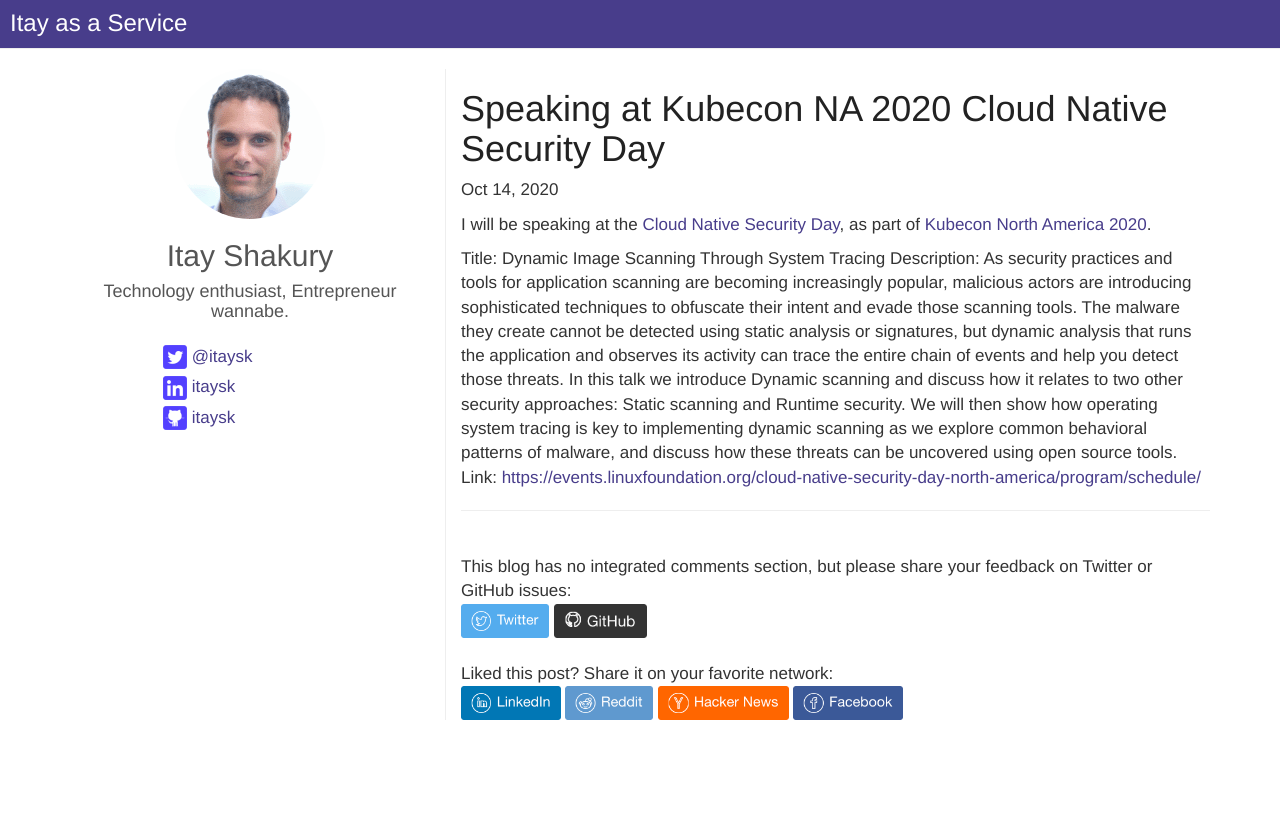
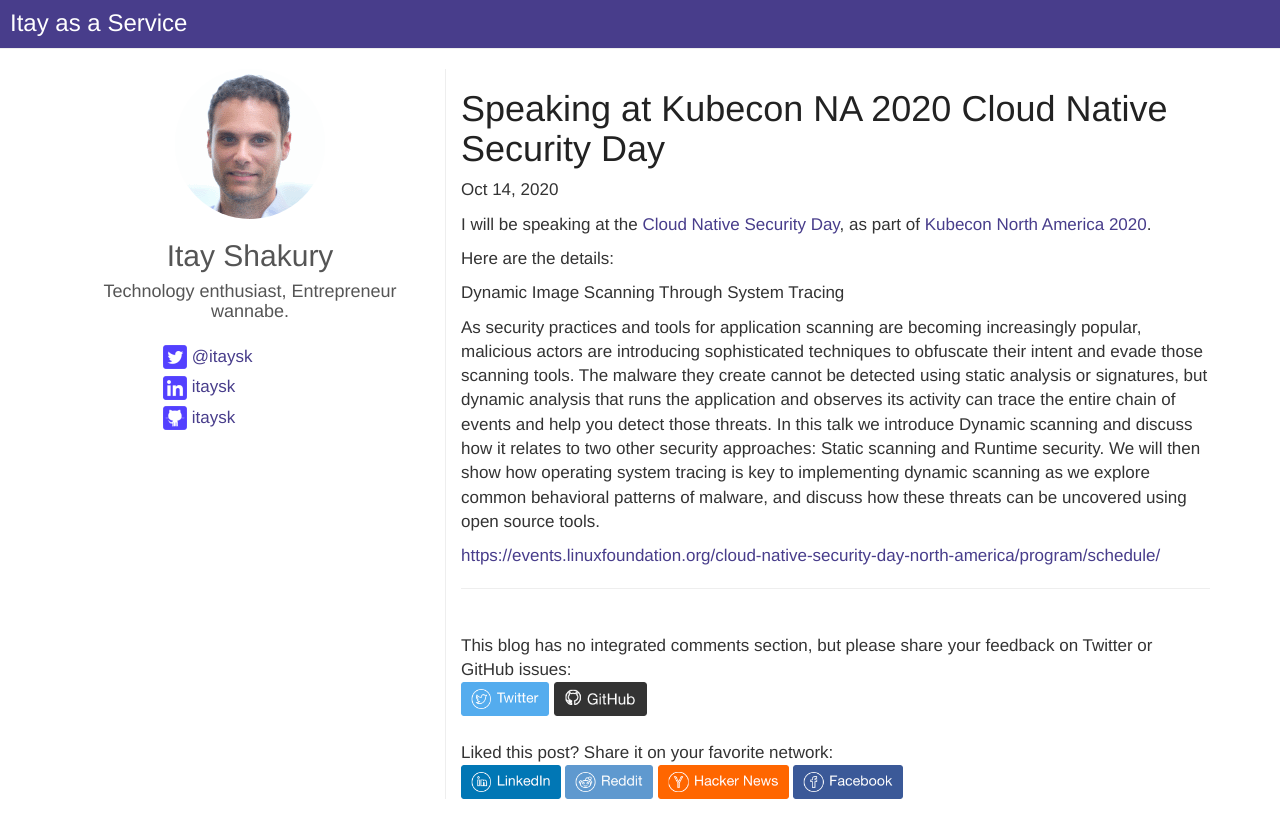
Before and after one commit to itaysk/itaysk.github.io, a Jekyll site: the page built from _posts/2020-10-14-speaking-at-kubecon-2020-cloud-native-security-day.md, in a window 1280 px wide. Shown: the top 838 px of the page. Built offline with Jekyll 4.4.1, drawn with Linux system fonts in a browser that asks for light colours.

Commit message:
reformat post

```diff
--- a/_posts/2020-10-14-speaking-at-kubecon-2020-cloud-native-security-day.md
+++ b/_posts/2020-10-14-speaking-at-kubecon-2020-cloud-native-security-day.md
@@ -7,6 +7,10 @@
 
 I will be speaking at the [Cloud Native Security Day](https://events.linuxfoundation.org/cloud-native-security-day-north-america/), as part of [Kubecon North America 2020](https://events.linuxfoundation.org/kubecon-cloudnativecon-north-america/).
 
-Title: Dynamic Image Scanning Through System Tracing
-Description: As security practices and tools for application scanning are becoming increasingly popular, malicious actors are introducing sophisticated techniques to obfuscate their intent and evade those scanning tools. The malware they create cannot be detected using static analysis or signatures, but dynamic analysis that runs the application and observes its activity can trace the entire chain of events and help you detect those threats.  In this talk we introduce Dynamic scanning and discuss how it relates to two other security approaches: Static scanning and Runtime security. We will then show how operating system tracing is key to implementing dynamic scanning as we explore common behavioral patterns of malware, and discuss how these threats can be uncovered using open source tools.
-Link: [https://events.linuxfoundation.org/cloud-native-security-day-north-america/program/schedule/](https://events.linuxfoundation.org/cloud-native-security-day-north-america/program/schedule/)
+Here are the details:
+
+Dynamic Image Scanning Through System Tracing
+
+As security practices and tools for application scanning are becoming increasingly popular, malicious actors are introducing sophisticated techniques to obfuscate their intent and evade those scanning tools. The malware they create cannot be detected using static analysis or signatures, but dynamic analysis that runs the application and observes its activity can trace the entire chain of events and help you detect those threats.  In this talk we introduce Dynamic scanning and discuss how it relates to two other security approaches: Static scanning and Runtime security. We will then show how operating system tracing is key to implementing dynamic scanning as we explore common behavioral patterns of malware, and discuss how these threats can be uncovered using open source tools.
+
+[https://events.linuxfoundation.org/cloud-native-security-day-north-america/program/schedule/](https://events.linuxfoundation.org/cloud-native-security-day-north-america/program/schedule/)
```
